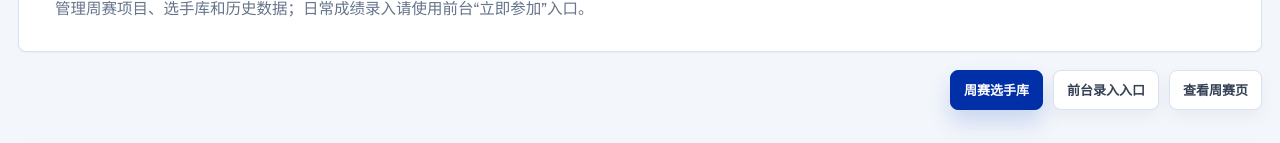
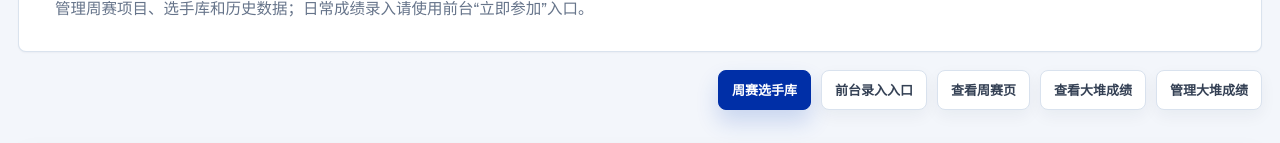
Before and after one commit to lymyxyxyx/Liaoning_magic_cube_team_website, a Next.js app: page /admin/weekly in a window 1280 px wide. Shown: the part 208-351 px from the top of the page. Built offline with nearby package versions, Linux system fonts and the light colour scheme; no server answers; the database is empty.

Commit message:
fix:优化周赛后台入口和个人PB展示

```diff
--- a/app/admin/weekly/big-stack-console.tsx
+++ b/app/admin/weekly/big-stack-console.tsx
@@ -40,7 +40,7 @@ export function BigStackAdminConsole({ initialRecords }: { initialRecords: BigSt
   }
 
   return (
-    <section className="container section admin-card big-stack-admin-console">
+    <section id="big-stack-admin" className="container section admin-card big-stack-admin-console">
       <div className="admin-card-heading">
         <div>
           <h2>大堆纪录维护</h2>
--- a/app/admin/weekly/page.tsx
+++ b/app/admin/weekly/page.tsx
@@ -28,6 +28,12 @@ export default async function AdminWeeklyPage() {
         <Link className="button" href="/weekly">
           查看周赛页
         </Link>
+        <Link className="button" href="/weekly/big-stack">
+          查看大堆成绩
+        </Link>
+        <Link className="button" href="/admin/weekly#big-stack-admin">
+          管理大堆成绩
+        </Link>
       </section>
       <section className="container section weekly-admin-workspace">
         <WeeklyMeetConfigConsole initialMeets={meets} events={WCA_EVENTS} />
```
Also changed, not shown: app/globals.css.
